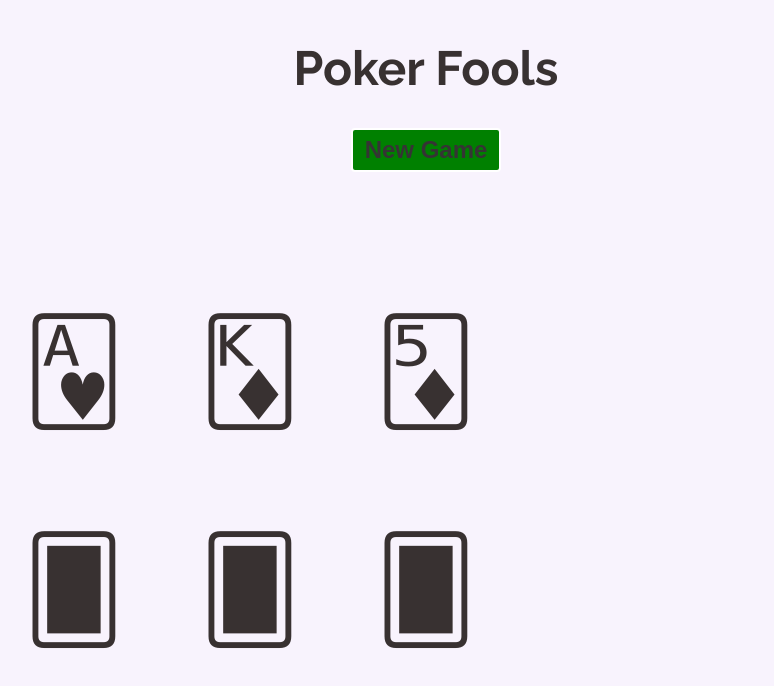
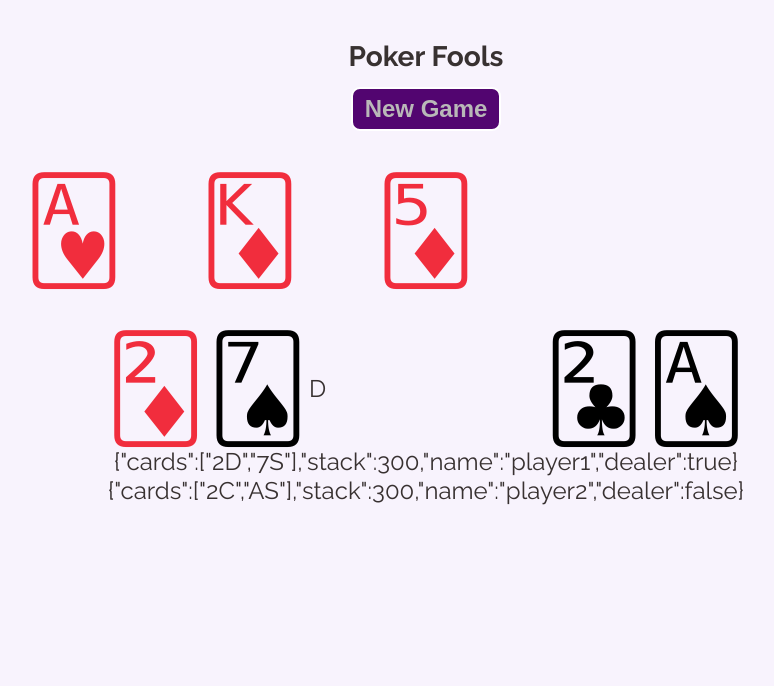
Before and after one commit to andrewneilclarke/poker-fools-react, a React (Create React App) app: page / in a window 1280 px wide. Both pictures are taken after a click on the button "New Game". Shown: the top 686 px of the page, without its empty margins (214-988 px from the left). Built offline with nearby package versions, Linux system fonts and the light colour scheme.

Commit message:
added 2 players and styles

```diff
--- a/src/App.css
+++ b/src/App.css
@@ -1,20 +1,29 @@
+* {
+  margin: 0;
+}
+
+
 .App {
   max-width: 860px;
   margin: 40px auto;
 }
+
+.App h3 {
+  margin-bottom: .5em;
+}
 button {
-  background: green;
+  background: hsl(283, 91%, 23%);
   border: 2px solid #fff;
   padding: 6px 12px;
-  border-radius: 4px;
-  color: rgb(53, 52, 52);
+  border-radius: 9px;
+  color: rgb(185, 184, 184);
   font-weight: bold;
   cursor: pointer;
   font-size: 1em;
 }
 button:hover {
-  background: #c23838;
-  color: #fff;
+  background: hsl(283, 91%, 43%);
+  color: rgb(216, 216, 216);
 }
 .table {
   margin-top: 40px;
@@ -22,3 +31,17 @@ button:hover {
   grid-template-columns: 1fr 1fr 1fr 1fr 1fr;
   gap: 20px;
 }
+
+.players {
+  margin-top: 40px;
+  display: flex;
+  flex-direction: row;
+  justify-content: space-around;
+  /* display: grid;
+  grid-template-columns: 1fr 1fr;
+  gap: 20px; */
+}
+.player {
+  display: flex;
+  align-items: center;
+}
--- a/src/App.js
+++ b/src/App.js
@@ -9,8 +9,8 @@ const cardBack = Object.values(Deck)[52]
 
 function App() {
   const [cards, setCards] = useState([])
-  const [player1, setPlayer1] = useState({ cards: [], stack: 300, name: 'player1' })
-  const [player2, setPlayer2] = useState({ cards: [], stack: 300, name: 'player2' })
+  const [player1, setPlayer1] = useState({ cards: [], stack: 300, name: 'player1', dealer: true })
+  const [player2, setPlayer2] = useState({ cards: [], stack: 300, name: 'player2', dealer: false })
   const [table, setTable] = useState([])
   const [gameOver, setGameOver] = useState(null)
 
@@ -43,13 +43,37 @@ function App() {
 
   return (
     <div className="App">
-      <h1>Poker Fools</h1>
+      <h3>Poker Fools</h3>
       <button onClick={() => dealFlop(table, player1, player2)}>New Game</button>
       <div className="table">
         {!gameOver && table.map(card => (
           <Card key={card} card={card} getCardFace={getCardFace} cardBack={cardBack} />
         ))}
       </div>
+      <div className="players">
+        <div className="player">
+          {player1.cards.map(card => (
+            <Card key={card} card={card} getCardFace={getCardFace} cardBack={cardBack} flipped={false} />))
+          }
+          {player1.dealer && <p>D</p>}
+
+        </div>
+        <div className="player">
+          {player2.cards.map(card => (
+            <Card key={card} card={card} getCardFace={getCardFace} cardBack={cardBack} flipped={false} />
+          ))
+          }
+          {player2.dealer && <p>D</p>}
+        </div>
+
+      </div>
+      <div>
+        {JSON.stringify(player1)}
+
+      </div>
+      <div>
+        {JSON.stringify(player2)}
+      </div>
     </div>
   );
 }
--- a/src/Card.css
+++ b/src/Card.css
@@ -7,3 +7,43 @@
     width: 100%;
     display: block;
 }
+/* caard back (unflipped) */
+.card .flipped .back {
+    color: rgb(137, 61, 236);
+}
+/* card back (flipped) */
+#cardback {
+    /* position: absolute; */
+    /* display: none; */
+    opacity: 0;
+}
+
+.card .front {
+    color: black;
+}
+.card .flipped .front {
+    color: black;
+}
+
+/* red cards */
+.card .front.red, .front {
+    color: rgb(241, 45, 61);
+    /* transform: rotateY(90deg);  */
+    position: absolute;
+}
+.card .front, .front.red {
+    /* transform: rotateY(90deg); */
+    /* position: absolute;
+    color: greenyellow; */
+}
+/* red flipped cards */
+.card .flipped .front.red {
+    /* transform: rotateY(0deg); */
+    /* color:coral; */
+}
+/* black flipped cards */
+.card .flipped .front {
+    /* transform: rotateY(0deg);
+    color:coral; */
+}
+/*  */
--- a/src/components/Card.js
+++ b/src/components/Card.js
@@ -1,13 +1,21 @@
 import '../Card.css'
 
-const Card = ({ card, getCardFace, cardBack }) => {
+const Card = ({ card, getCardFace, cardBack, flipped }) => {
+    const checkColour = (card) => {
+        const cardArr = card.toLowerCase().split('')
+        const hasRed = cardArr.filter(item =>
+            item === 'h' || item === 'd'
+        )
+        return hasRed.length > 0
+    }
+
     return (
         <div className="card">
-            <div>
-                <p className="front">{getCardFace(card)}</p>
-                <p className="back">{cardBack}</p>
+            <div className={flipped ? "flipped" : ""}>
+                <p className={checkColour(card) ? "front red" : "front"}> {getCardFace(card)}</p>
+                <p className="back" id="cardback">{cardBack}</p>
             </div>
-        </div>
+        </div >
     )
 }
 
```
Also changed, not shown: src/components/Table.js (+9 -0 lines).
